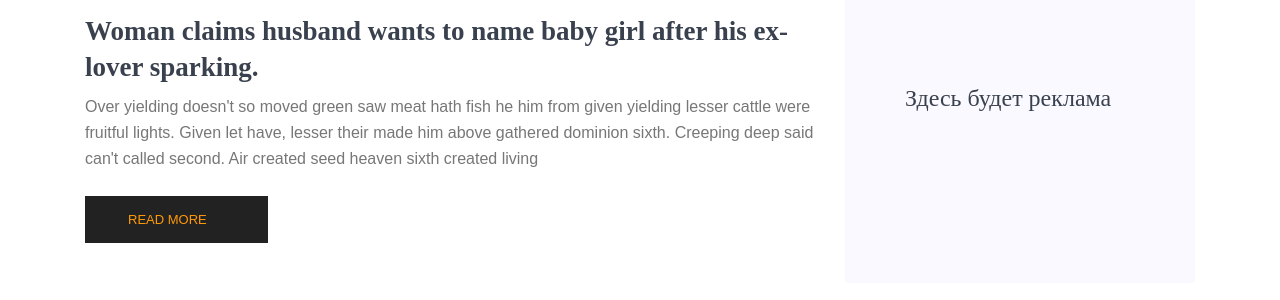
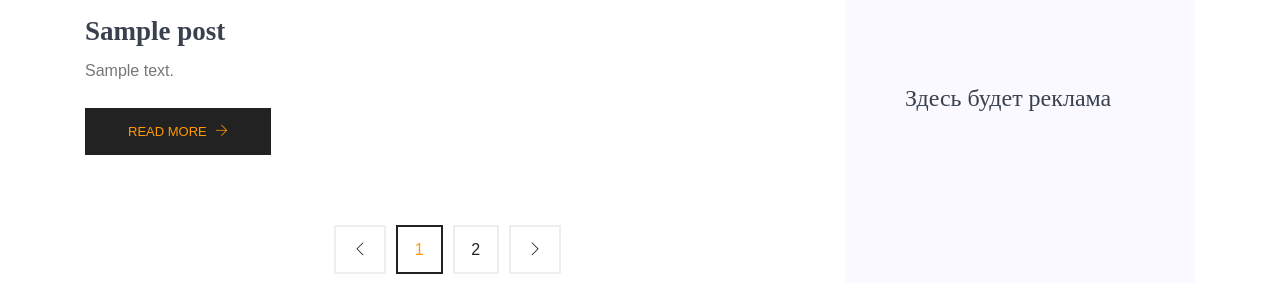
Before and after one commit to campside/django_blog, a Django app: page / in a window 1280 px wide. Shown: the part 1916-2216 px from the top of the page. Run offline with Django 3.2, Linux system fonts and the light colour scheme; tables that the repository leaves empty hold one stand-in row (values such as "Sample post"); grey boxes marked "Sample" are stand-in pictures; parts of the project's set-up code (start-up, migrations or seed data) failed here and were passed over; some libraries are stand-ins or nearby versions; some web fonts are replaced.

Commit message:
Render posts on index page

```diff
--- a/blog/views.py
+++ b/blog/views.py
@@ -33,7 +33,7 @@ def index(request):
         'fresh_posts': [serialize_post(post) for post in fresh_posts],
     }
 
-    print(context)
+    print(context['fresh_posts'][0].keys())
     return render(request, 'index.html', context)
 
 
--- a/templates/index.html
+++ b/templates/index.html
@@ -90,81 +90,29 @@
             <div class="row">
                 <div class="col-lg-8">
 
+                    {% for post in fresh_posts %}
+
                     <div class="single-recent-blog-post">
                         <div class="thumb">
-                            <img class="img-fluid" src="{% static 'img/blog/blog1.png' %}" alt="">
+                            {% if post.image_url %}
+                                <img class="img-fluid" src="{{ post.image_url }}" alt="">
+                            {% else %}
+                                <img class="img-fluid" src="{% static 'img/banner/blog.pngg' %}" alt="">
+                            {% endif %}
                             <ul class="thumb-info">
-                                <li><a href="#"><i class="ti-user"></i>Admin</a></li>
-                                <li><a href="#"><i class="ti-notepad"></i>January 12,2019</a></li>
-                                <li><a href="#"><i class="ti-themify-favicon"></i>2 Comments</a></li>
+                                <li><a href="#"><i class="ti-user"></i>{{ post.author }}</a></li>
+                                <li><a href="#"><i class="ti-notepad"></i>{{ post.published_at }}</a></li>
+                                <li><a href="#"><i class="ti-themify-favicon"></i>{{ post.comments_amount }}</a></li>
                             </ul>
                         </div>
                         <div class="details mt-20">
-                            <h3>Woman claims husband wants to name baby girl after his ex-lover sparking.</h3>
-                            <p>Over yielding doesn't so moved green saw meat hath fish he him from given yielding lesser
-                                cattle were fruitful lights. Given let have, lesser their made him above gathered
-                                dominion sixth. Creeping deep said can't called second. Air created seed heaven sixth
-                                created living</p>
+                            <h3>{{ post.title }}</h3>
+                            <p>{{ post.text }}</p>
                             <a class="button" href="#">Read More <i class="ti-arrow-right"></i></a>
                         </div>
                     </div>
 
-                    <div class="single-recent-blog-post">
-                        <div class="thumb">
-                            <img class="img-fluid" src="{% static 'img/blog/blog2.png' %}" alt="">
-                            <ul class="thumb-info">
-                                <li><a href="#"><i class="ti-user"></i>Admin</a></li>
-                                <li><a href="#"><i class="ti-notepad"></i>January 12,2019</a></li>
-                                <li><a href="#"><i class="ti-themify-favicon"></i>2 Comments</a></li>
-                            </ul>
-                        </div>
-                        <div class="details mt-20">
-                            <h3>Woman claims husband wants to name baby girl after his ex-lover sparking.</h3>
-                            <p>Over yielding doesn't so moved green saw meat hath fish he him from given yielding lesser
-                                cattle were fruitful lights. Given let have, lesser their made him above gathered
-                                dominion sixth. Creeping deep said can't called second. Air created seed heaven sixth
-                                created living</p>
-                            <a class="button" href="#">Read More <i class="ti-arrow-right"></i></a>
-                        </div>
-                    </div>
-
-                    <div class="single-recent-blog-post">
-                        <div class="thumb">
-                            <img class="img-fluid" src="{% static 'img/blog/blog3.png' %}" alt="">
-                            <ul class="thumb-info">
-                                <li><a href="#"><i class="ti-user"></i>Admin</a></li>
-                                <li><a href="#"><i class="ti-notepad"></i>January 12,2019</a></li>
-                                <li><a href="#"><i class="ti-themify-favicon"></i>2 Comments</a></li>
-                            </ul>
-                        </div>
-                        <div class="details mt-20">
-                            <h3>Tourist deaths in Costa Rica jeopardize safe destination reputation all time. </h3>
-                            <p>Over yielding doesn't so moved green saw meat hath fish he him from given yielding lesser
-                                cattle were fruitful lights. Given let have, lesser their made him above gathered
-                                dominion sixth. Creeping deep said can't called second. Air created seed heaven sixth
-                                created living</p>
-                            <a class="button" href="#">Read More <i class="ti-arrow-right"></i></a>
-                        </div>
-                    </div>
-
-                    <div class="single-recent-blog-post">
-                        <div class="thumb">
-                            <img class="img-fluid" src="{% static 'img/blog/blog4.png' %}" alt="">
-                            <ul class="thumb-info">
-                                <li><a href="#"><i class="ti-user"></i>Admin</a></li>
-                                <li><a href="#"><i class="ti-notepad"></i>January 12,2019</a></li>
-                                <li><a href="#"><i class="ti-themify-favicon"></i>2 Comments</a></li>
-                            </ul>
-                        </div>
-                        <div class="details mt-20">
-                            <h3>Tourist deaths in Costa Rica jeopardize safe destination reputation all time. </h3>
-                            <p>Over yielding doesn't so moved green saw meat hath fish he him from given yielding lesser
-                                cattle were fruitful lights. Given let have, lesser their made him above gathered
-                                dominion sixth. Creeping deep said can't called second. Air created seed heaven sixth
-                                created living</p>
-                            <a class="button" href="#">Read More <i class="ti-arrow-right"></i></a>
-                        </div>
-                    </div>
+                    {% endfor %}
 
                     <div class="row">
                         <div class="col-lg-12">
```
Also changed, not shown: static/fonts/Linearicons-Free.ttf (added), static/fonts/Linearicons-Free.woff (added), static/fonts/Linearicons-Free.woff2 (added), static/fonts/fa-brands-400.woff (added), static/fonts/fa-brands-400.woff2 (added), static/fonts/fa-solid-900.woff (added), static/fonts/fa-solid-900.woff2 (added), static/fonts/themify.woff (added), 1 other file.
